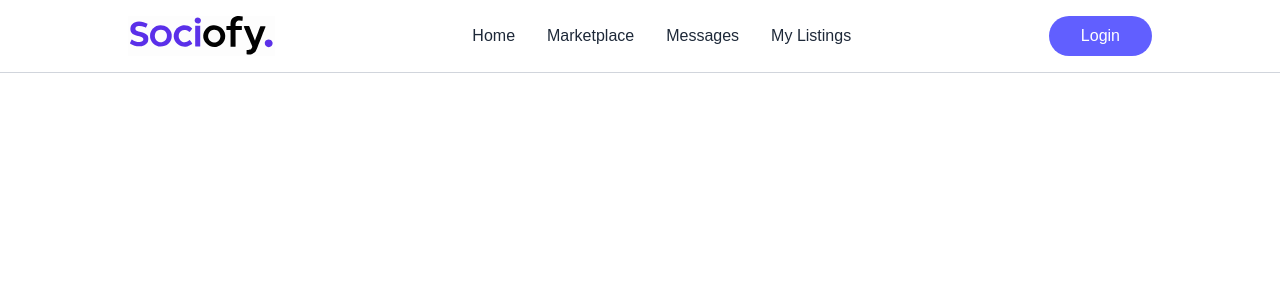
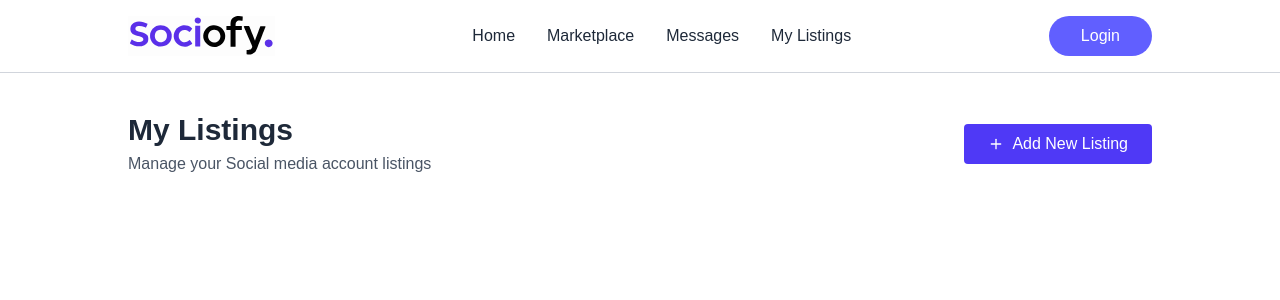
Before and after one commit to bhaskar6211/Sociofy_client_frontend, a React (Vite) app: page /my-listings in a window 1280 px wide. Shown: the top 300 px of the page. Built offline with nearby package versions, Linux system fonts and the light colour scheme; no server answers; a web font is replaced by a local one.

Commit message:
work for header in manage listing page

```diff
--- /dev/null
+++ b/src/components/StatCard.jsx
@@ -0,0 +1,11 @@
+import React from 'react'
+
+const StatCard = () => {
+  return (
+    <div>
+
+    </div>
+  )
+}
+
+export default StatCard
--- a/src/pages/MyListings.jsx
+++ b/src/pages/MyListings.jsx
@@ -1,3 +1,4 @@
+import { Plus } from 'lucide-react';
 import React from 'react'
 import { useSelector } from 'react-redux'
 import { useNavigate } from 'react-router-dom';
@@ -13,7 +14,21 @@ const MyListings = () => {
 
   return (
     <div className='px-6 md:px-16 lg:px-24 xl:px-32 pt-8'>
+      {/* Header */}
+      <div className='flex flex-col md:flex-row justify-between items-start md:items-center mb-8'>
+        <div>
+          <h1 className='text-3xl font-bold text-gray-800'>My Listings</h1>
+          <p className='text-gray-600 mt-1'>Manage your Social media account listings</p>
+        </div>
+        <button onClick={()=>navigate('/create-listing')} className='bg-indigo-600 hover:bg-indigo-700 text-white px-6 py-2 rounded font-medium flex items-center space-x-2 mt-4 md:mt-0'>
+          <Plus className='size-4' />
+          <span>Add New Listing</span>
+        </button>
+      </div>
+      {/* Stats */}
+      <div className='grid grid-cols-1 md:grid-cols-4 gap-6 mb-8'>
 
+      </div>
     </div>
   )
 }
```
